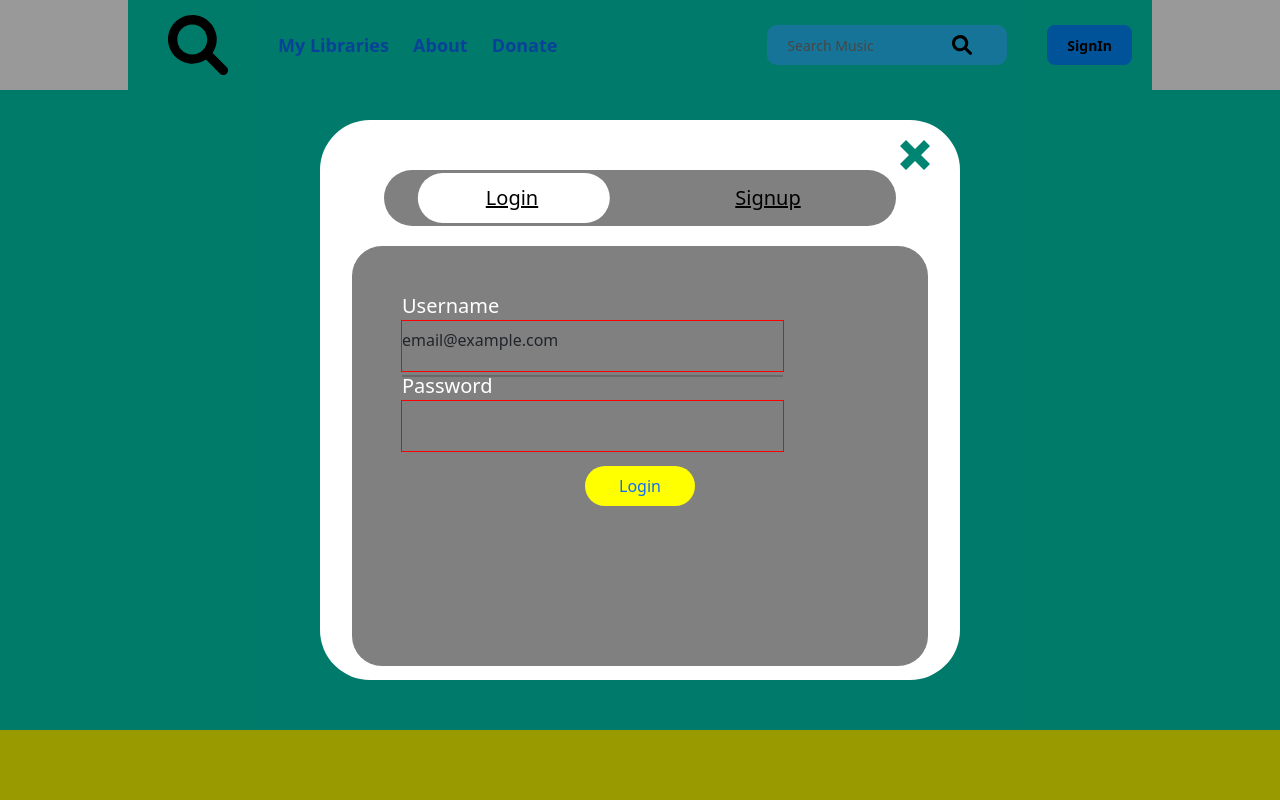
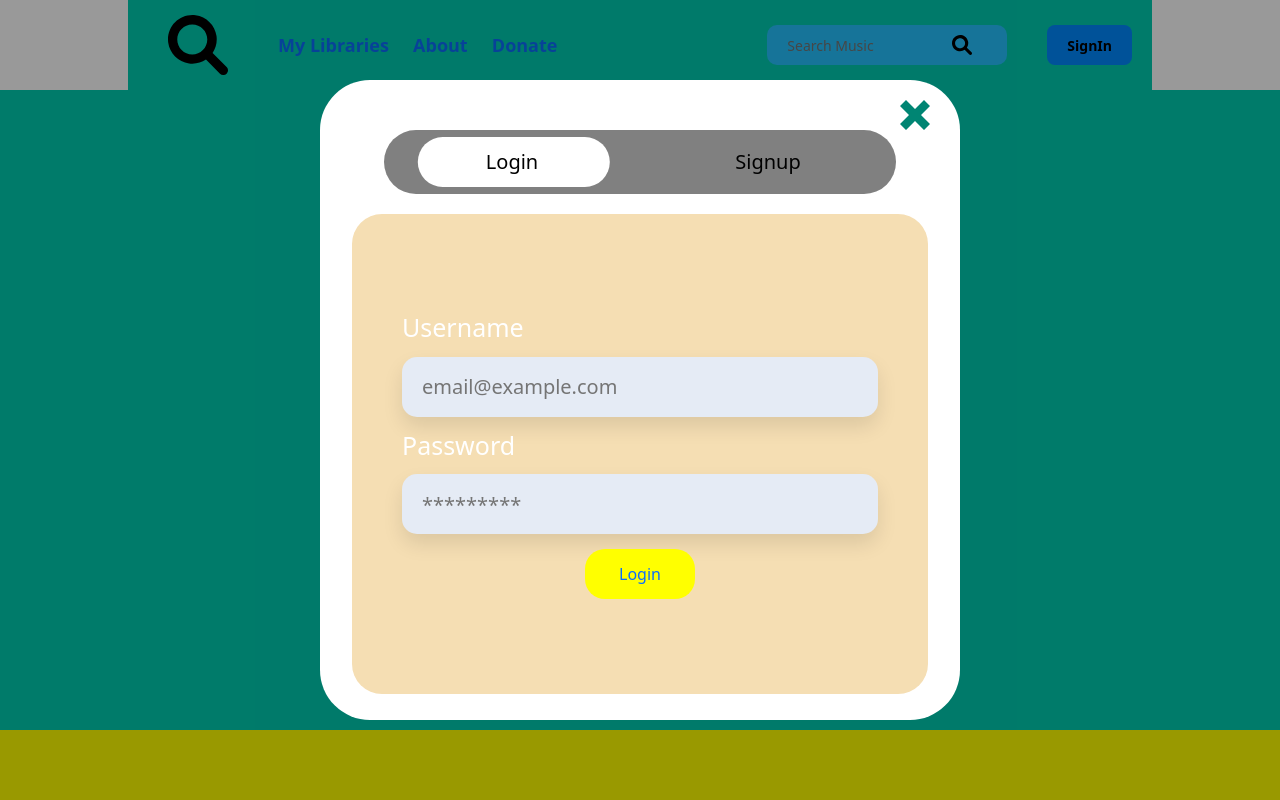
Before and after one commit to AlexxyQQ/FindTune-Web, a Python web app: template templates/index.html in a window 1280 px wide, after a click on "SignIn". Run offline with Jinja, Linux system fonts and the light colour scheme; the template is opened without the code that fills it, so the values that code supplies are empty.

Commit message:
form changes

```diff
--- a/static/css/style.css
+++ b/static/css/style.css
@@ -789,7 +789,7 @@ body {
   position: relative;
   background-color: white;
   border-radius: 50px;
-  height: 70%;
+  height: 80%;
   width: 50%;
   overflow: hidden;
 }
@@ -837,6 +837,7 @@ body {
   width: 49%;
   height: 95%;
   border-radius: 50px;
+  text-decoration: none;
 }
 .Signup-Btn {
   z-index: 2;
@@ -851,6 +852,7 @@ body {
   width: 49%;
   height: 95%;
   border-radius: 50px;
+  text-decoration: none;
   transition: all 500ms ease-in-out;
 }
 
@@ -888,44 +890,42 @@ body {
   display: flex;
   flex-direction: column;
   align-items: left;
+  justify-content: center;
   width: 90%;
   height: 75%;
   border-radius: 30px;
-  background-color: #808080;
+  background-color: wheat;
   margin: 0 auto;
-  padding: 45px 50px;
+  padding: 20px 50px;
 }
 .Form-Title {
-  font-size: 20px;
+  font-size: 25px;
   color: white;
   right: 0px;
 }
-.Form-TextBox {
-  outline: 1px solid red;
-  width: 80%;
-  height: 50px;
+
+.Textbox {
+  margin: 10px auto;
+  width: 100%;
+  height: 60px;
+  background-color: #e5ebf5;
+  border: none;
+  border-radius: 15px;
+  text-indent: 20px;
+  color: #19122b;
+  font-size: 20px;
+  font-weight: 500;
+  box-shadow: 0px 10px 20px rgba(0, 0, 0, 0.1);
+  outline: none;
+  transition: all 200ms ease-in-out;
 }
-.Textbox {
-  /* margin: 10px auto; */
-  width: 100%;
-  border-radius: 8px;
-  height: 30px;
-  font-size: 20px;
-  border: none;
-  padding: 0px 10px;
-  background-color: transparent;
-  border: none;
-}
-hr {
-  padding-top: 2px;
-  width: 100%;
-  height: 2px;
-  background-color: grey;
-  color: red;
+.Textbox:focus {
+  box-shadow: 0px 10px 20px rgba(0, 0, 0, 0.2);
+  font-size: 21px;
 }
 .Form-Btn {
   margin: 0 auto;
-  margin-top: 15px;
+  margin-top: 5px;
   display: flex;
   flex-direction: column;
   flex-wrap: nowrap;
@@ -935,7 +935,7 @@ hr {
   text-align: center;
   background-color: yellow;
   width: 110px;
-  height: 40px;
+  height: 50px;
   border-radius: 20px;
   text-decoration: none;
 }
@@ -944,12 +944,13 @@ hr {
   display: none;
   flex-direction: column;
   flex-wrap: nowrap;
-  align-content: center;
-  align-items: center;
-  justify-content: center;
+  align-content: left;
+  align-items: left;
+  justify-content: left;
   width: 90%;
   height: 75%;
   border-radius: 30px;
-  background-color: #808080;
+  background-color: wheat;
   margin: 0 auto;
+  padding: 20px 50px;
 }
--- a/templates/index.html
+++ b/templates/index.html
@@ -26,6 +26,7 @@
           class="search-box"
           placeholder="Search Music"
           id="sb"
+          style="outline: none;"
         />
         <button class="search-btn-box">
           <img
@@ -109,34 +110,23 @@
         </div>
         <div class="Login-Form" id="LPF">
           <div class="Form-Title">Username</div>
-          <div class="Form-TextBox">
-            <input type="text" class="form-control-plaintext" value="email@example.com" style="outline: none;"></input>
-            <hr>
-          </div>
+            <input type="text" class="Textbox Username" placeholder="email@example.com"  ></input>
           <div class="Form-Title">Password</div>
-          <div class="Form-TextBox">
-            <input type="text" class="Textbox Password"></input>
-          </div>
+            <input type="password" class="Textbox Password" placeholder="*********" ></input>
           <a href="" class="Form-Btn">Login</a>
 
         </div>
         <div class="Signup-Form" id="SPF">
           <div class="Form-Title">Name</div>
           <div class="Form-TextBox">
-            <input type="text" class="Textbox Name"></input>
+            <input type="text" class="Textbox Name" placeholder="Name"></input>
           </div>
           <div class="Form-Title">Email</div>
-          <div class="Form-TextBox">
-            <input type="text" class="Textbox Email"></input>
-          </div>
+            <input type="email" class="Textbox Email" placeholder="example@email.com"></input>
           <div class="Form-Title">Username</div>
-          <div class="Form-TextBox">
-            <input type="text" class="Textbox Username"></input>
-          </div>
+            <input type="text" class="Textbox Username" placeholder="AppleMan"></input>
           <div class="Form-Title">Password</div>
-          <div class="Form-TextBox">
-            <input type="text" class="Textbox Password"></input>
-          </div>
+            <input type="password" class="Textbox Password" placeholder="*********"></input>
           <a href="" class="Form-Btn">Signup</a>
         </div>
       </div>
```
Also changed, not shown: Script.js (+81 -0 lines).
